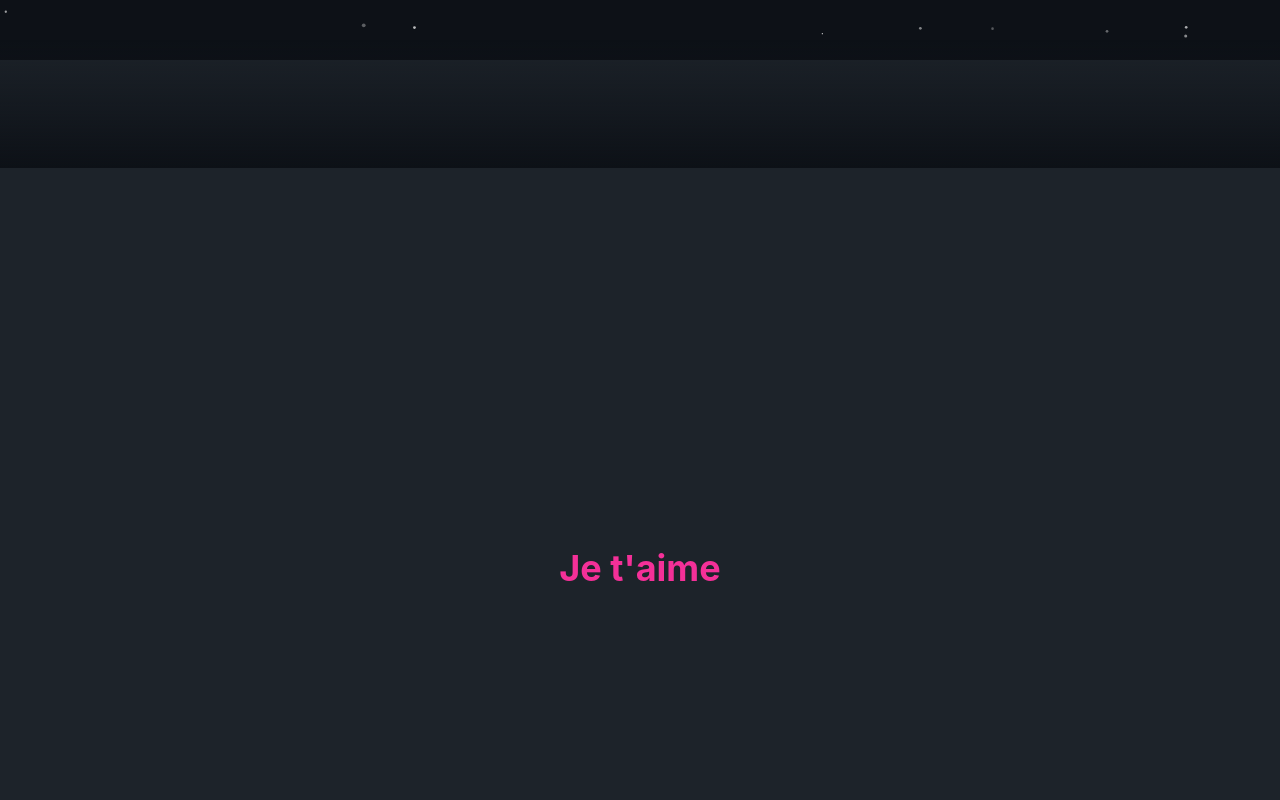
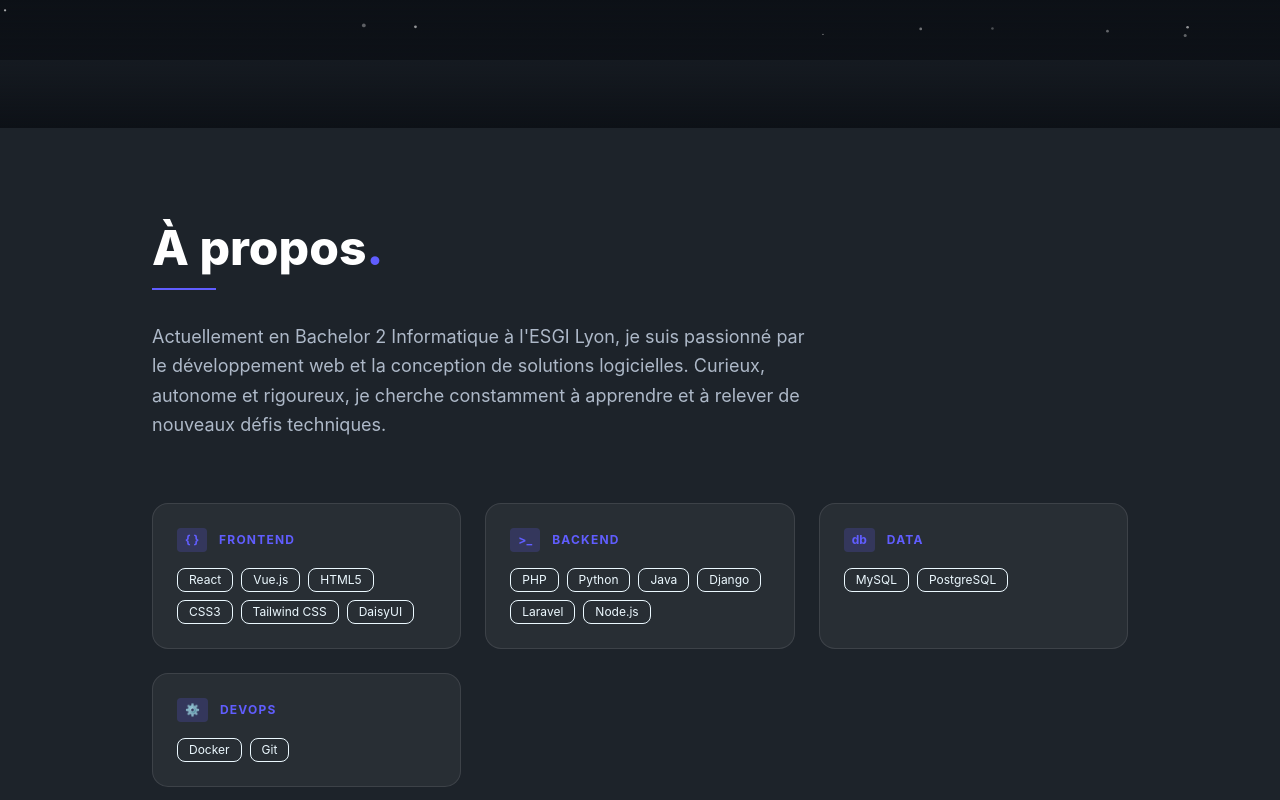
Before and after one commit to Cornelio2005/Portfolio2, a React (Vite) app: page / in a window 1280 px wide. Shown: the part 740-1540 px from the top of the page. Built offline with nearby package versions, Linux system fonts and the light colour scheme.

Commit message:
A propos

```diff
--- a/src/App.jsx
+++ b/src/App.jsx
@@ -3,7 +3,6 @@ import Navbar from './components/Navbar'
 import Footer from './components/Footer'
 import Accueil from './pages/Accueil'
 import APropos from './pages/APropos'
-import Competences from './pages/Competences'
 import Projets from './pages/Projets'
 import Contact from './pages/Contact'
 import CV from './pages/CV'
@@ -18,7 +17,6 @@ function App() {
       <>
         <Accueil />
         <APropos />
-        <Competences />
         <Projets />
         <Contact />
       </>
--- a/src/components/Navbar.jsx
+++ b/src/components/Navbar.jsx
@@ -4,7 +4,6 @@ import { HashLink } from 'react-router-hash-link'
 const liens = [
   { label: 'Accueil',     href: '/#accueil',     isRoute: false },
   { label: 'À Propos',    href: '/#apropos',     isRoute: false },
-  { label: 'Competences', href: '/#competences', isRoute: false },
   { label: 'Projets',     href: '/#projets',     isRoute: false },
   { label: 'Contact',     href: '/#contact',     isRoute: false },
   { label: 'CV',          href: '/cv',           isRoute: true  },
--- a/src/pages/APropos.jsx
+++ b/src/pages/APropos.jsx
@@ -1,8 +1,87 @@
+import { motion } from 'framer-motion'
+
 function APropos() {
+   const categories = [
+  {
+    icone: '{ }',
+    titre: 'FRONTEND',
+    competences: ['React', 'Vue.js', 'HTML5', 'CSS3', 'Tailwind CSS', 'DaisyUI'],
+  },
+  {
+    icone: '>_',
+    titre: 'BACKEND',
+    competences: ['PHP', 'Python', 'Java', 'Django', 'Laravel', 'Node.js'],
+  },
+  {
+    icone: 'db',
+    titre: 'DATA',
+    competences: ['MySQL', 'PostgreSQL'],
+  },
+  {
+    icone: '⚙️',
+    titre: 'DEVOPS',
+    competences: ['Docker', 'Git',],
+  }
+]
+
   return (
-    <section id="apropos" className="min-h-screen flex items-center justify-center">
-      <h1 className="text-4xl font-bold text-secondary">Je t'aime</h1>
+    <section id="apropos" className="min-h-screen px-6 py-24 max-w-5xl mx-auto">
+        <motion.div
+  initial={{ opacity: 0, y: 60}}
+  whileInView={{ opacity: 1, y: 0 }}
+viewport={{ once: true, amount: 0.5}}  transition={{ type: 'spring', stiffness: 100, damping: 15 }}
+>
+  <h2 className="text-5xl font-extrabold text-white">
+    À propos<span className="text-primary">.</span>
+  </h2>
+  <div className="w-16 h-0.5 bg-primary mt-4 mb-8" />
+</motion.div>
+<motion.p
+  className="text-lg text-base-content/70 max-w-2xl mb-16 leading-relaxed"
+  initial={{ opacity: 0, y:60}}
+  whileInView={{ opacity: 1, y: 0 }}
+viewport={{ once: true, amount: 0.5}}  transition={{ type: 'spring', stiffness: 100, damping: 15, delay: 0.2 }}
+>
+  Actuellement en Bachelor 2 Informatique à l'ESGI Lyon, je suis passionné
+  par le développement web et la conception de solutions logicielles.
+  Curieux, autonome et rigoureux, je cherche constamment à apprendre
+  et à relever de nouveaux défis techniques.
+</motion.p>
+<div className="grid grid-cols-1 md:grid-cols-3 gap-6">
+   {categories.map((cat, index) => (
+  <motion.div
+    key={index}
+    className="rounded-2xl p-6 border border-white/10"
+    style={{ background: 'rgba(255,255,255,0.05)' }}
+    initial={{ opacity: 0, y: 40 }}
+    whileInView={{ opacity: 1, y: 0 }}
+    viewport={{ once: true, amount: 0.3 }}
+    transition={{ type: 'spring', stiffness: 100, damping: 15, delay: index * 0.1 }}
+  >
+    {/* ICONE + TITRE */}
+    <div className="flex items-center gap-3 mb-4">
+      <span className="bg-primary/20 text-primary text-xs font-bold px-2 py-1 rounded">
+        {cat.icone}
+      </span>
+      <span className="text-primary text-xs font-bold tracking-widest">
+        {cat.titre}
+      </span>
+    </div>
+
+    {/* BADGES */}
+    <div className="flex flex-wrap gap-2">
+      {cat.competences.map((comp, i) => (
+        <span key={i} className="badge badge-outline text-xs">
+          {comp}
+        </span>
+      ))}
+    </div>
+
+  </motion.div>
+))}
+</div>
     </section>
   )
 }
+
 export default APropos
--- a/src/pages/Competences.jsx
+++ /dev/null
@@ -1,8 +0,0 @@
-function Competences() {
-  return (
-    <section id="competences" className="min-h-screen flex items-center justify-center">
-      <h1 className="text-4xl font-bold text-accent">Compétences</h1>
-    </section>
-  )
-}
-export default Competences
```
